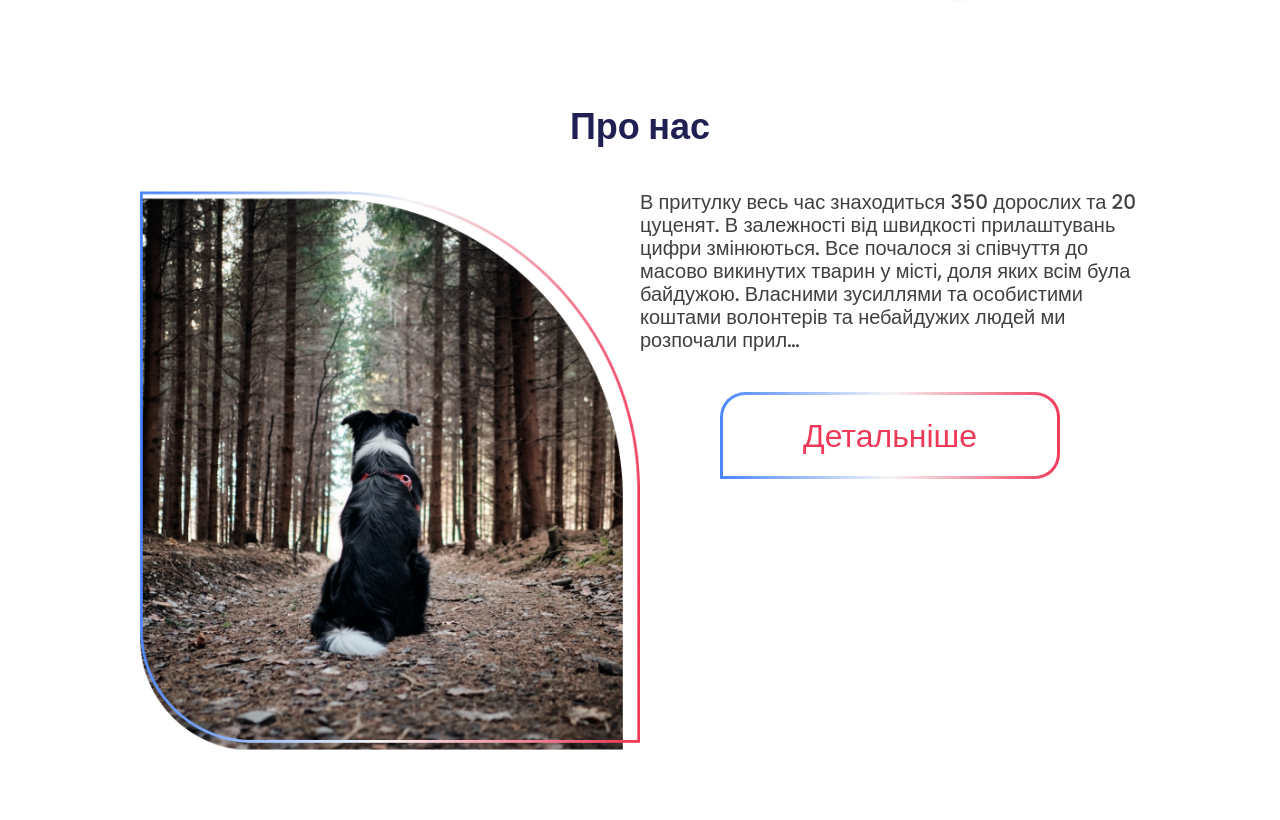
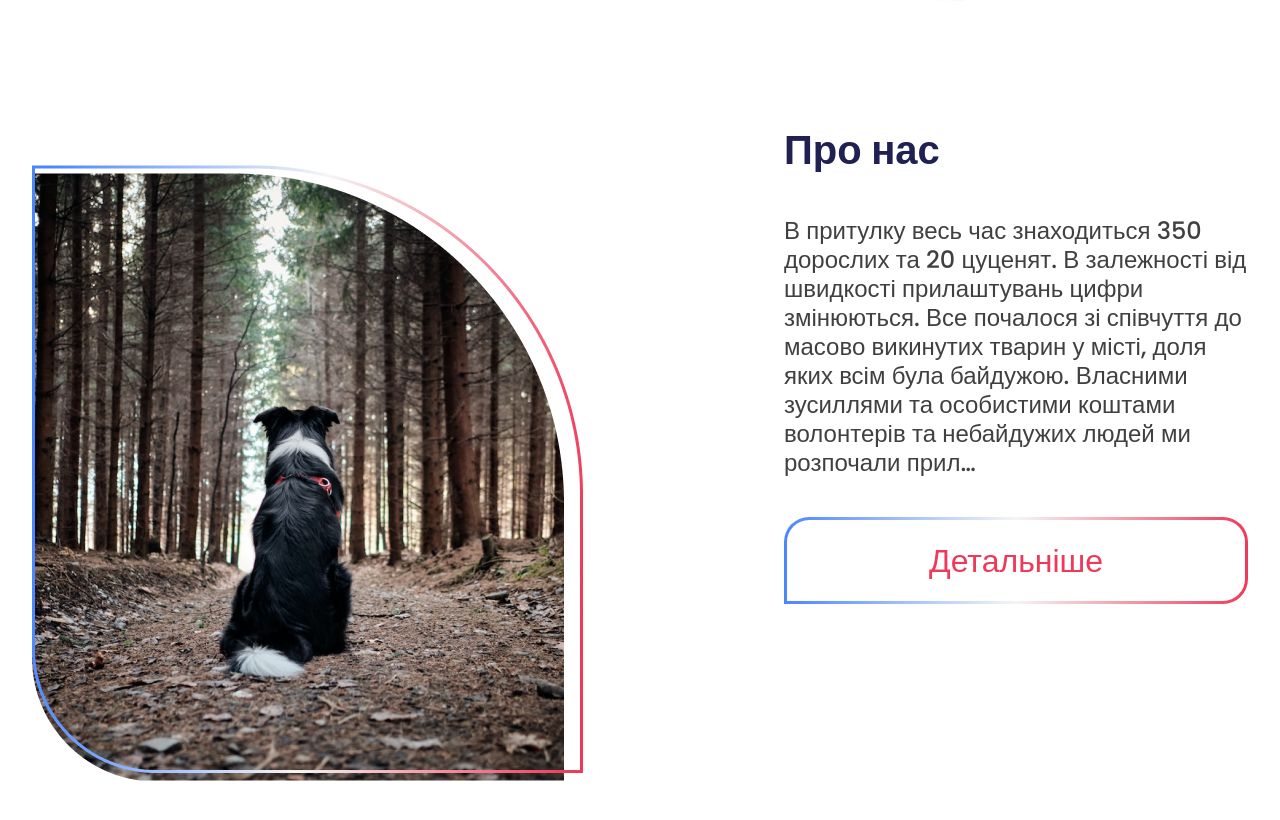
Before and after one commit to Subx1s0o/Animal-Shelter, a website: page index.html in a window 1280 px wide. Shown: the part 764-1584 px from the top of the page. Drawn offline with Linux system fonts and the light colour scheme.

Commit message:
working on about section

```diff
--- a/index.html
+++ b/index.html
@@ -128,6 +128,7 @@
             </div>
             <div class="about-text-content">
               <div class="about-text">
+                <h2>Про нас</h2>
                 <p>
                   В притулку весь час знаходиться 350 дорослих та 20 цуценят. В
                   залежності від швидкості прилаштувань цифри змінюються. Все
--- a/scss/styles.scss
+++ b/scss/styles.scss
@@ -491,6 +491,7 @@ body {
   max-width: 327px;
   font-weight: 500;
   font-size: 16px;
+  line-height: 1.21;
   color: #404040;
   margin-bottom: 40px;
 }
@@ -534,14 +535,49 @@ body {
 }
 
 @media (min-width: 768px) {
+  .about-text-content {
+    align-items: unset;
+  }
+
   .about-content {
+    width: 100%;
     flex-direction: row;
+    gap: 28px;
+    justify-content: space-between;
   }
   body {
     .about-container {
+      h2 {
+        display: none;
+        font-size: 40px;
+      }
       .about-text {
         flex-direction: column;
+        max-width: 464px;
+        h2 {
+          display: block;
+          margin-top: 20px;
+          margin-bottom: 40px;
+          text-align: start;
+        }
       }
     }
   }
+  .about-image {
+    max-width: 100%;
+    margin-bottom: 0;
+    padding: 61px 0;
+  }
 }
+
+@media (min-width: 900px) {
+  .about-text {
+    line-height: 1.6s4;
+  }
+}
+
+@media (min-width: 991px) {
+  .about-text {
+    font-size: 24px;
+  }
+}
```
Also changed, not shown: css/styles.css, images/1.png (deleted).
